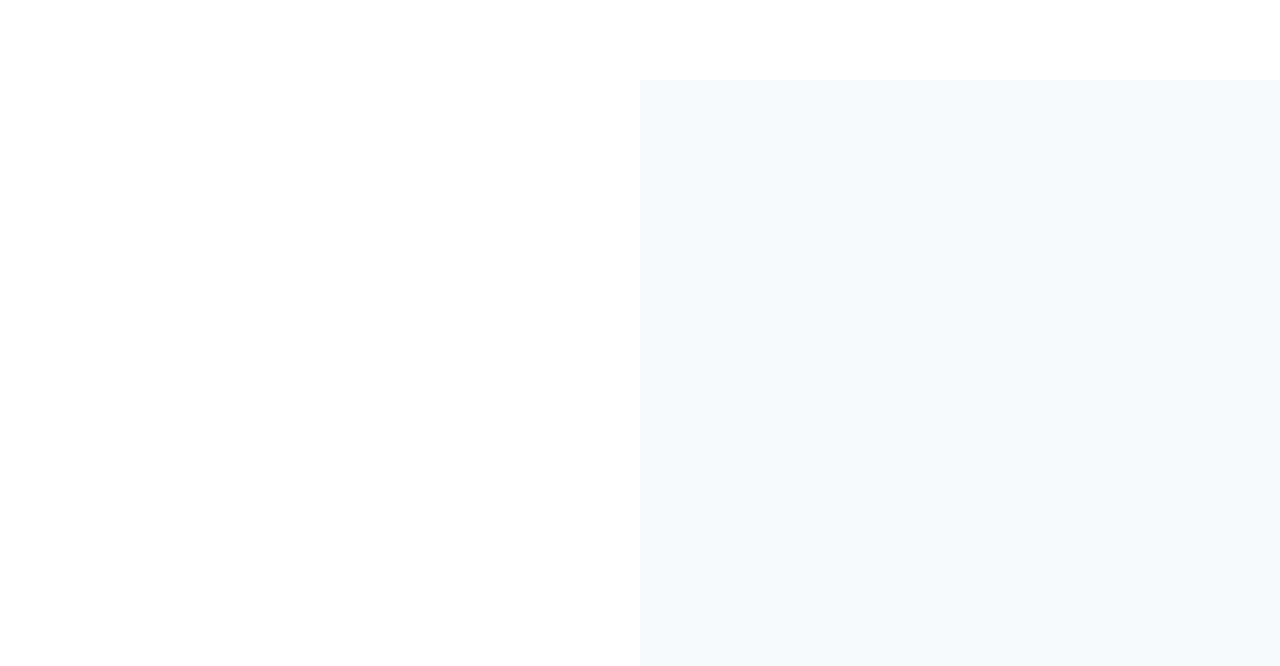
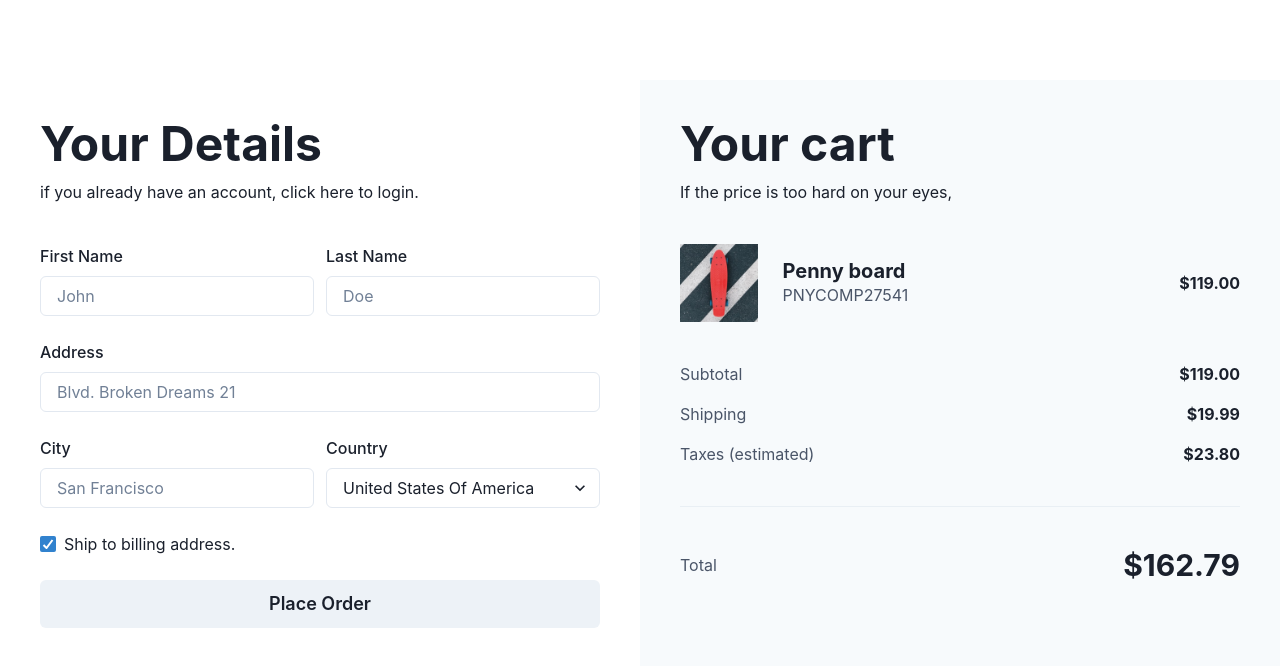
Before and after one commit to HamzaAhmedSheikh/cart-and-details-interface-with-chakra-ui, a Next.js app: page / in a window 1280 px wide. Shown: the top 666 px of the page. Built offline with nearby package versions, Linux system fonts and the light colour scheme.

Commit message:
I have built a 2-Column Form with the SimpleGrid, FormControl, and Input Component in Chakra UI.

```diff
--- a/pages/index.tsx
+++ b/pages/index.tsx
@@ -1,29 +1,15 @@
 import type { NextPage } from "next";
 import { Container, Flex, VStack } from "@chakra-ui/react";
-// import Head from 'next/head'
-// import Image from 'next/image'
+import { Details } from "../src/sections/details";
+import { Cart } from "../src/sections/cart";
 // import styles from '../styles/Home.module.css'
 
 const Home: NextPage = () => {
   return (
     <Container maxW="container.xl" p={0}>
       <Flex h="100vh" py={20}>
-        <VStack
-          w="full"
-          h="full"
-          p={10}
-          spacing={10}
-          alignItems="flex-start"
-        ></VStack>
-
-        <VStack
-          w="full"
-          h="full"
-          p={10}
-          spacing={10}
-          alignItems="flex-start"
-          bg='gray.50'
-        ></VStack>
+        <Details />
+        <Cart />
       </Flex>
     </Container>
   );
--- /dev/null
+++ b/src/sections/cart.tsx
@@ -0,0 +1,62 @@
+import { AspectRatio, Button, Divider,  Heading,  HStack, Image, Stack, Text, VStack } from "@chakra-ui/react";
+  import React from "react";
+
+
+export const Cart = () => {
+  return (
+    <VStack w="full" h="full" p={10} spacing={10} alignItems="flex-start" bg='gray.50'>
+     <VStack alignItems="flex-start" spacing={3}>
+      <Heading size="2xl"> Your cart </Heading>
+       <Text> If the price is too hard on your eyes, </Text>
+      </VStack>
+
+      <HStack
+        spacing={{ base: 3, md: 6 }}
+        alignItems={{ base: 'flex-start', md: 'center' }}
+        w="full"
+      >
+        <AspectRatio ratio={1} w={24}>
+          <Image src="/images/skateboard.jpg" alt="Skateboard" />
+        </AspectRatio>
+        <Stack
+          spacing={0}
+          w="full"
+          direction="row"
+          justifyContent="space-between"
+          alignItems="center"
+        >
+          <VStack w="full" spacing={0} alignItems="flex-start">
+            <Heading size="md">Penny board</Heading>
+            <Text color='gray.600'>PNYCOMP27541</Text>
+          </VStack>
+          <Heading size="sm" textAlign="end">
+            $119.00
+          </Heading>
+        </Stack>
+      </HStack>
+
+      <VStack spacing={4} alignItems="stretch" w="full">
+        <HStack justifyContent="space-between">
+          <Text color='gray.600'>Subtotal</Text>
+          <Heading size="sm">$119.00</Heading>
+        </HStack>
+        <HStack justifyContent="space-between">
+          <Text color='gray.600'>Shipping</Text>
+          <Heading size="sm">$19.99</Heading>
+        </HStack>
+        <HStack justifyContent="space-between">
+          <Text color='gray.600'>Taxes (estimated)</Text>
+          <Heading size="sm">$23.80</Heading>
+        </HStack>
+      </VStack>
+
+      <Divider />
+
+      <HStack justifyContent="space-between" w="full">
+        <Text color="gray.600">Total</Text>
+        <Heading size="lg">$162.79</Heading>
+      </HStack>
+
+    </VStack>
+  )
+}
--- /dev/null
+++ b/src/sections/details.tsx
@@ -0,0 +1,63 @@
+import { FormControl, FormLabel, Input, VStack, Heading, Text, SimpleGrid, GridItem, Select, Checkbox, Button } from "@chakra-ui/react";
+
+export const Details = () => {
+  return (
+    <VStack w="full" h="full" p={10} spacing={10} alignItems="flex-start">
+     <VStack spacing={3} alignItems="flex-start">
+      <Heading size="2xl"> Your Details </Heading>
+      <Text> if you already have an account, click here to login. </Text>
+     </VStack>
+
+     <SimpleGrid columns={2} columnGap={3} rowGap={6} w="full">
+      <GridItem colSpan={1}>
+        <FormControl>
+          <FormLabel> First Name </FormLabel>
+          <Input placeholder="John" />
+        </FormControl>
+      </GridItem>
+
+      <GridItem colSpan={1}>
+        <FormControl>
+          <FormLabel> Last Name </FormLabel>
+          <Input placeholder="Doe" />
+        </FormControl>
+      </GridItem>
+
+      <GridItem colSpan={2}>
+        <FormControl>
+          <FormLabel> Address </FormLabel>
+          <Input placeholder="Blvd. Broken Dreams 21" />
+        </FormControl>
+      </GridItem>
+
+      <GridItem colSpan={1}>
+        <FormControl>
+          <FormLabel> City </FormLabel>
+          <Input placeholder="San Francisco" />
+        </FormControl>
+      </GridItem>
+
+      <GridItem colSpan={1}>
+        <FormControl>
+          <FormLabel> Country </FormLabel>
+          <Select>
+            <option value="usa"> United States Of America </option>
+            <option value="uae"> United Arab Emirates </option>
+            <option value="pakistan"> Pakistan </option>
+            <option value="nmk"> North Macedonia </option>
+            <option value="de"> Germany </option>
+          </Select>
+        </FormControl>
+      </GridItem>
+
+      <GridItem colSpan={2}>
+        <Checkbox defaultChecked> Ship to billing address. </Checkbox>
+      </GridItem>
+
+      <GridItem colSpan={2}>
+        <Button size='lg' w='full'> Place Order </Button>
+      </GridItem>
+     </SimpleGrid>
+    </VStack>
+  );
+};
```
Also changed, not shown: public/images/skateboard.jpg (added).
